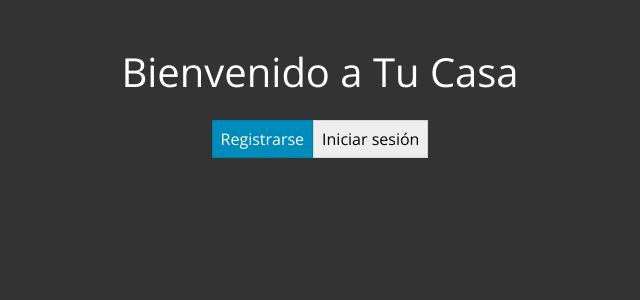
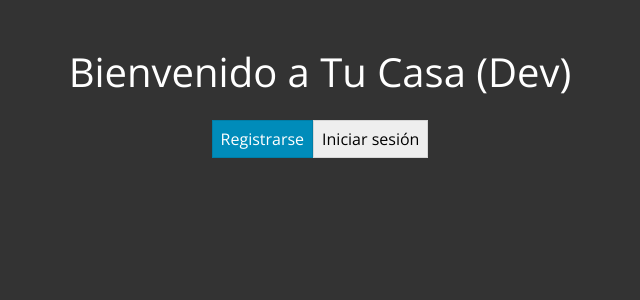
Before and after one commit to ageVega/Aplicacion-Web-CRUD, a Flask app: page /home in a window 1280 px wide. Shown: the part 56-356 px from the top of the page, without its empty margins (320-960 px from the left). Run offline with Flask 2, Linux system fonts and the light colour scheme; some libraries are stand-ins or nearby versions.

Commit message:
dev starts

```diff
--- a/templates/home.html
+++ b/templates/home.html
@@ -20,7 +20,7 @@
     </header>
 
     <main class="container mt-5">
-        <h1 class="text-center mb-4">Bienvenido a Tu Casa</h1>
+        <h1 class="text-center mb-4">Bienvenido a Tu Casa (Dev)</h1>
         <div class="d-flex justify-content-center">
             <a href="{{ url_for('auth.register') }}" class="btn btn-primary mr-2">Registrarse</a>
             <a href="{{ url_for('auth.login') }}" class="btn btn-secondary">Iniciar sesión</a>
```
